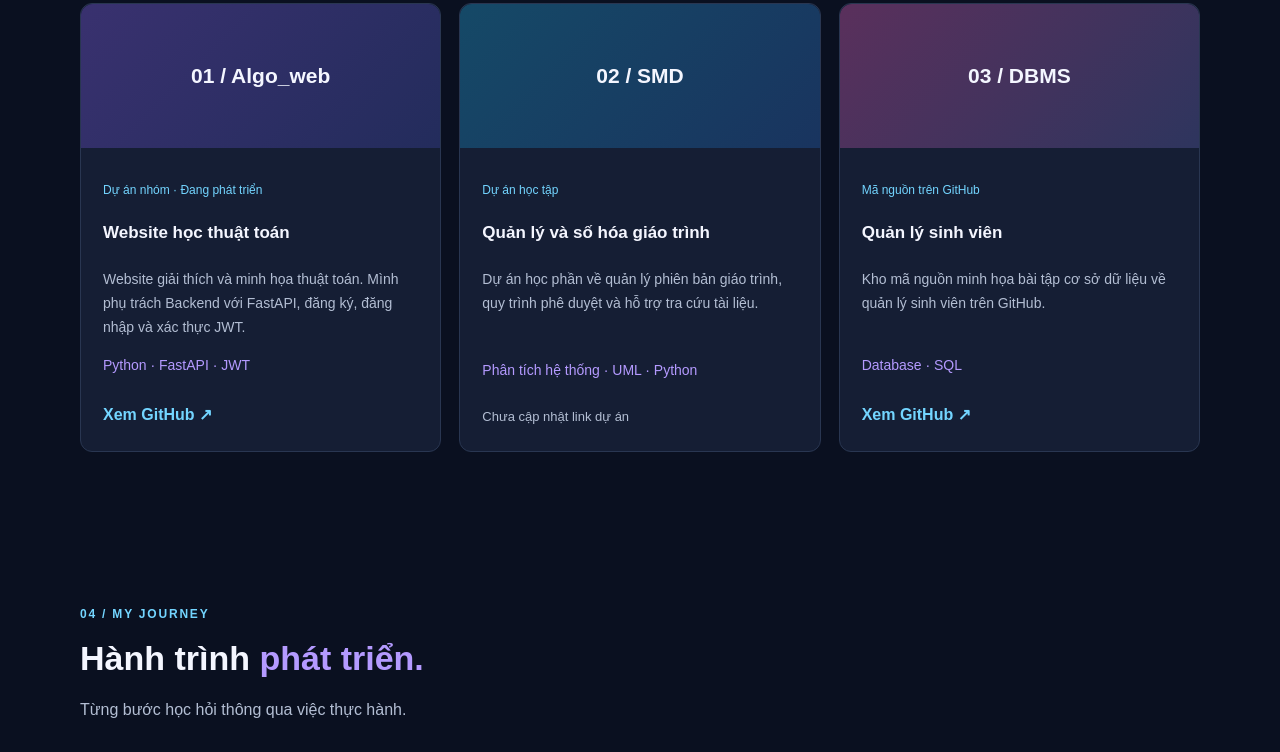
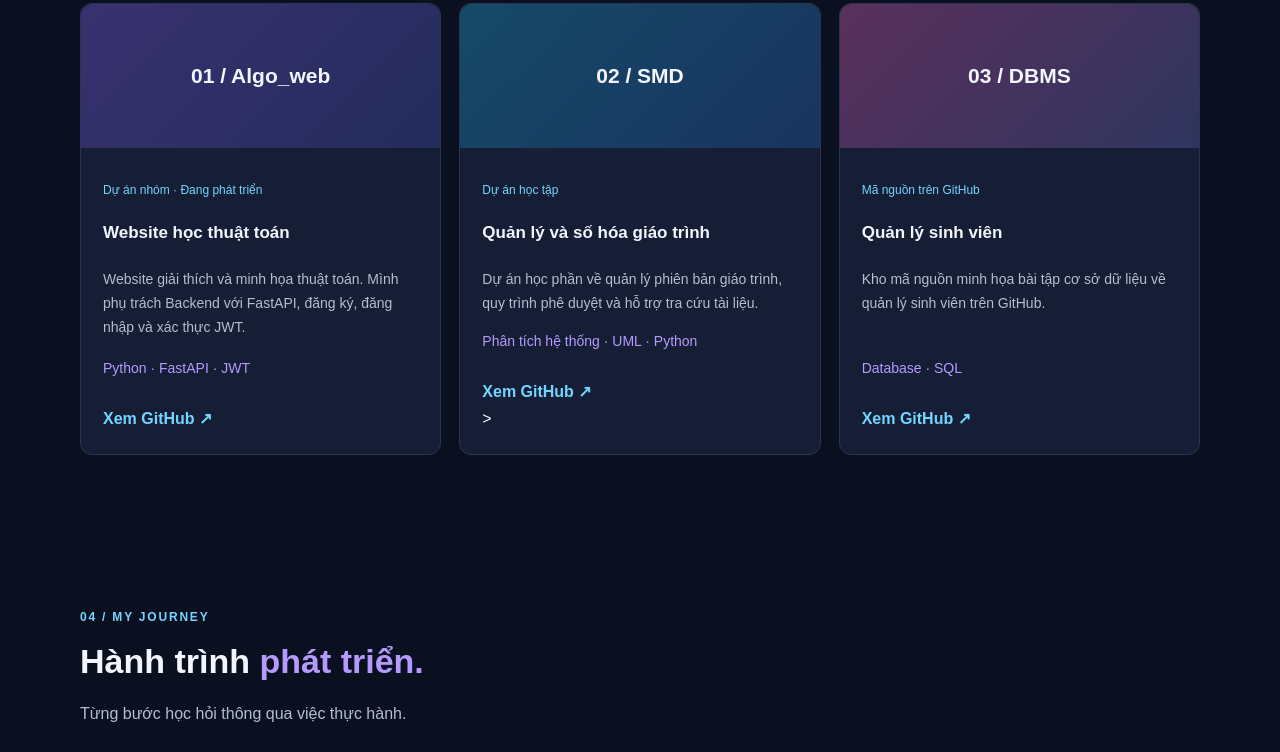
Before and after one commit to lyvinh6/portfolio, a plain HTML site: page index.html in a window 1280 px wide. Shown: the part 1999-2751 px from the top of the page. Drawn offline with Linux system fonts and the light colour scheme.

Commit message:
Update index.html

```diff
--- a/index.html
+++ b/index.html
@@ -164,7 +164,7 @@ app = FastAPI()
                             quy trình phê duyệt và hỗ trợ tra cứu tài liệu.
                         </p>
                         <p class="tags">Phân tích hệ thống · UML · Python</p>
-                        <span class="no-link">Chưa cập nhật link dự án</span>
+                        <a class="project-link" href="https://github.com/KhiemPham1512/CNPM-SMD.git" target="_blank" rel="noopener noreferrer">Xem GitHub ↗</a>>
                     </article>
 
                     <article class="card project">
```
